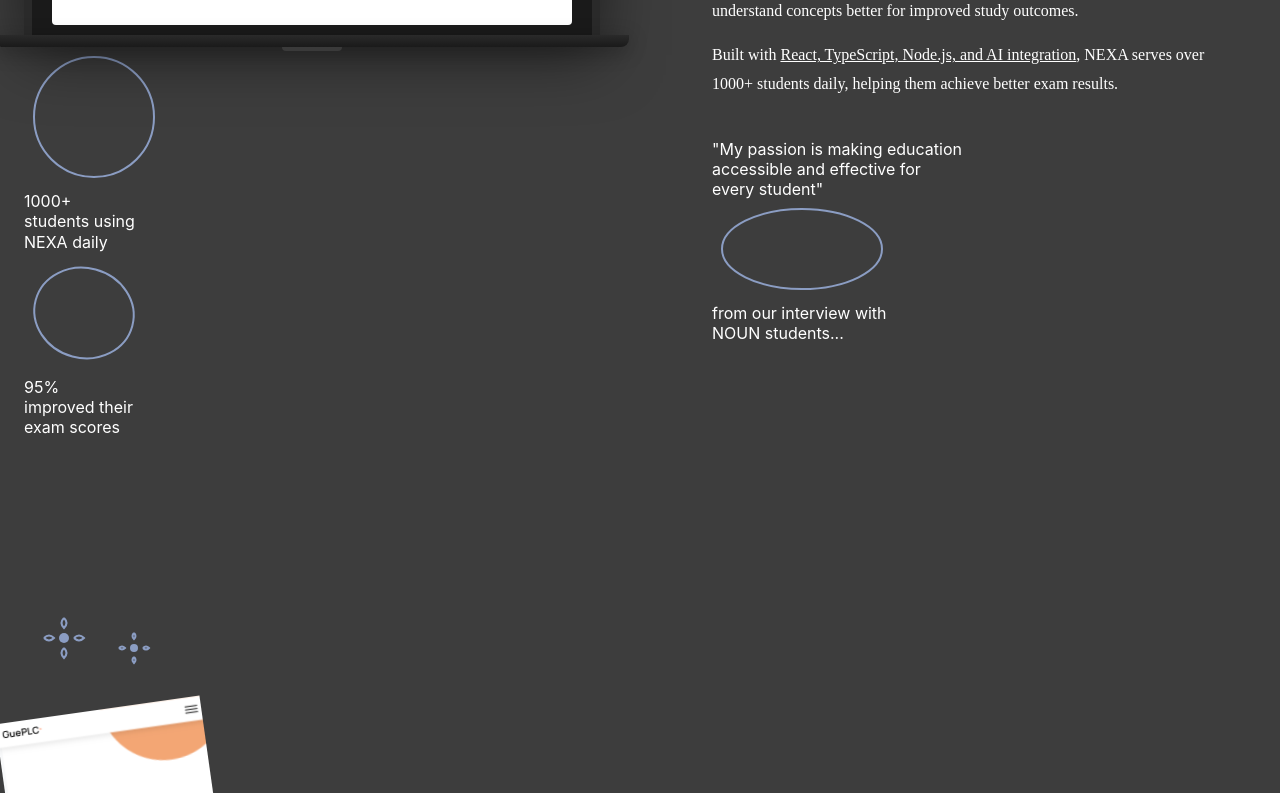
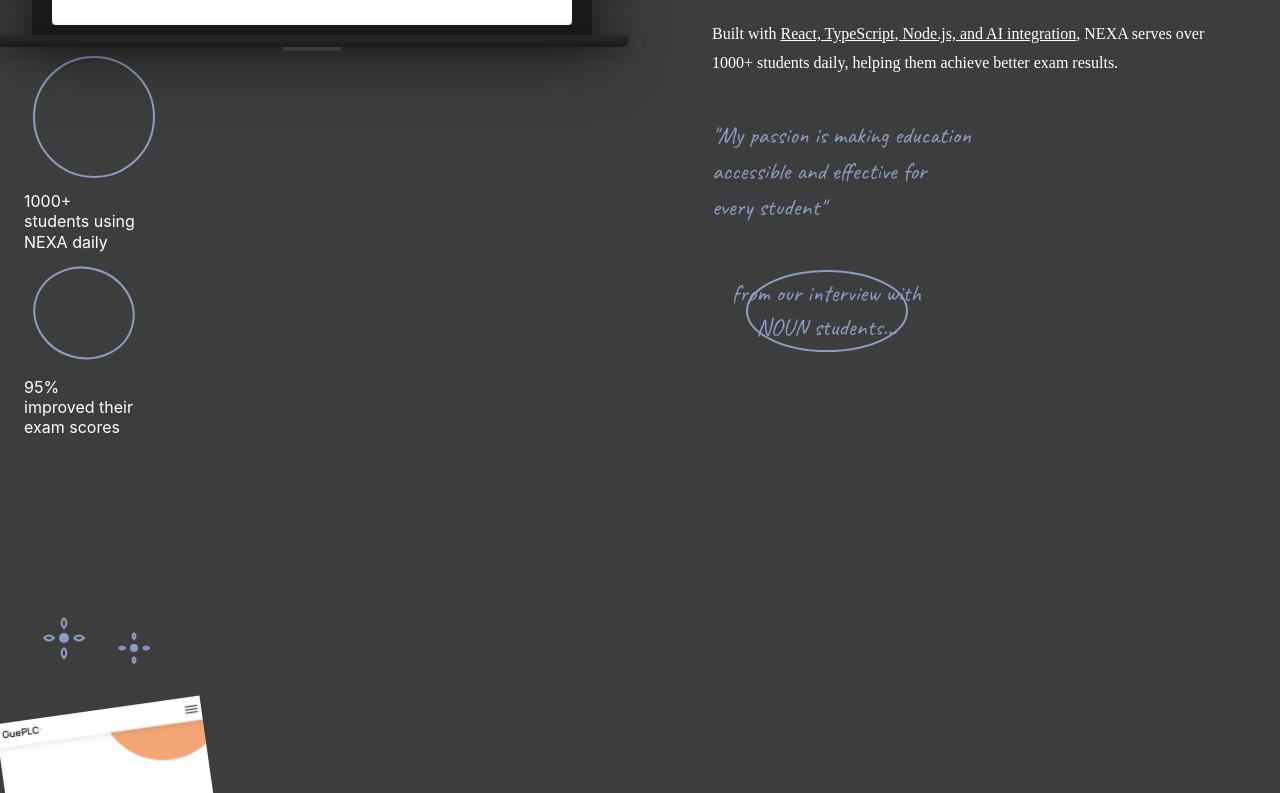
Before and after one commit to mrauthentik/kerpaskey, a React (Vite) app: page / in a window 1280 px wide. Shown: the part 5167-5960 px from the top of the page. Built offline with nearby package versions, Linux system fonts and the light colour scheme; grey boxes are pictures that could not be loaded; a web font is replaced by a local one.

Commit message:
Add handwritten annotation styles to ProjectDetailSection component

```diff
--- a/src/components/ProjectDetailSection.module.css
+++ b/src/components/ProjectDetailSection.module.css
@@ -189,6 +189,38 @@
   margin-bottom: 8px;
 }
 
+.annotationCircle {
+  position: relative;
+  margin-top: 32px;
+  display: inline-block;
+}
+
+.annotationCircle svg {
+  position: absolute;
+  top: 50%;
+  left: 50%;
+  transform: translate(-50%, -50%);
+}
+
+.annotationText {
+  position: relative;
+  z-index: 1;
+  font-family: 'Caveat', cursive;
+  color: #8b9dc3;
+  font-size: 24px;
+  line-height: 1.4;
+  text-align: center;
+  padding: 20px;
+}
+
+.handwrittenNote {
+  font-family: 'Caveat', cursive;
+  color: #8b9dc3;
+  font-size: 24px;
+  margin-top: 32px;
+  line-height: 1.5;
+}
+
 .statLabel {
   font-size: 16px;
   line-height: 1.3;
```
